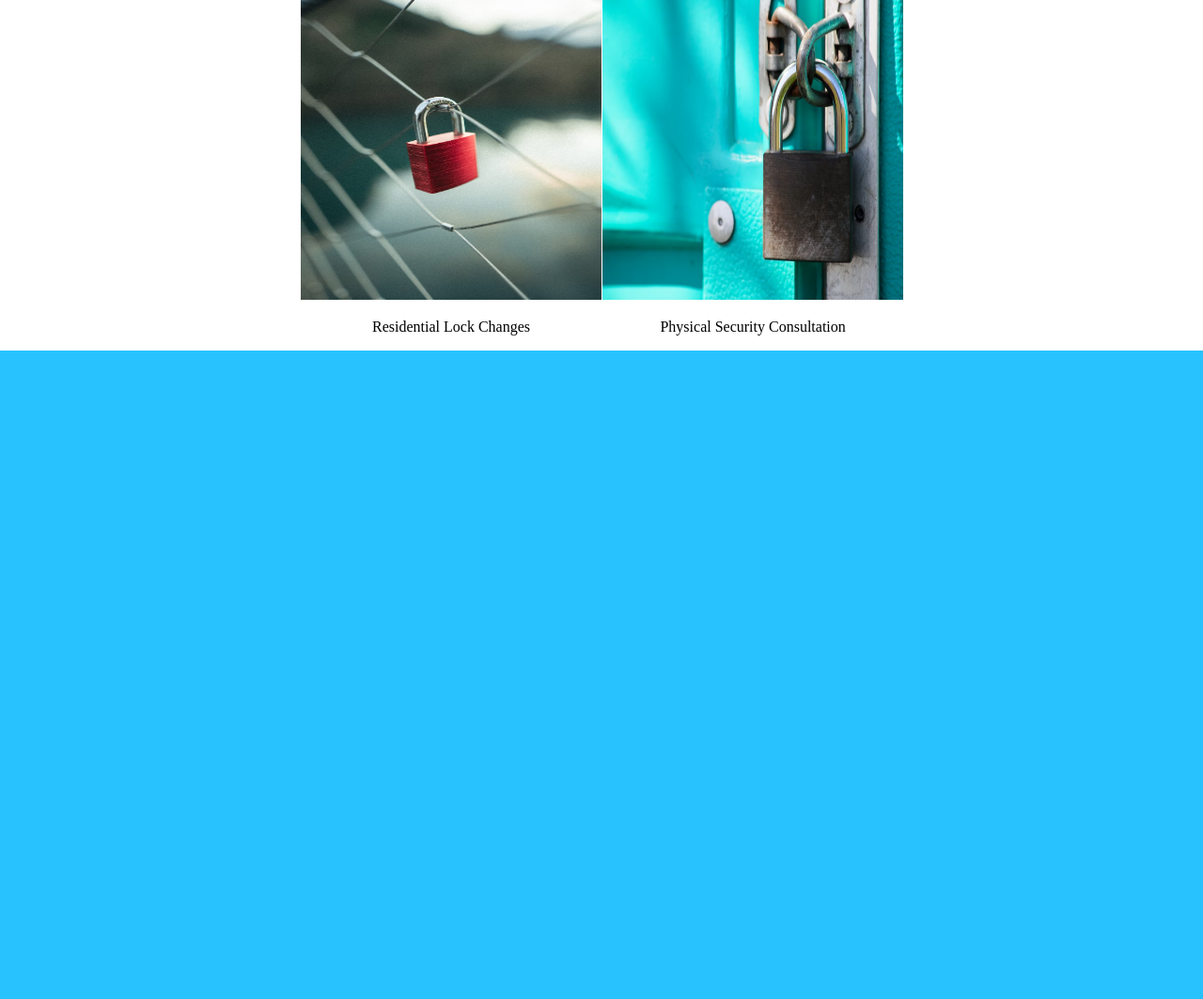
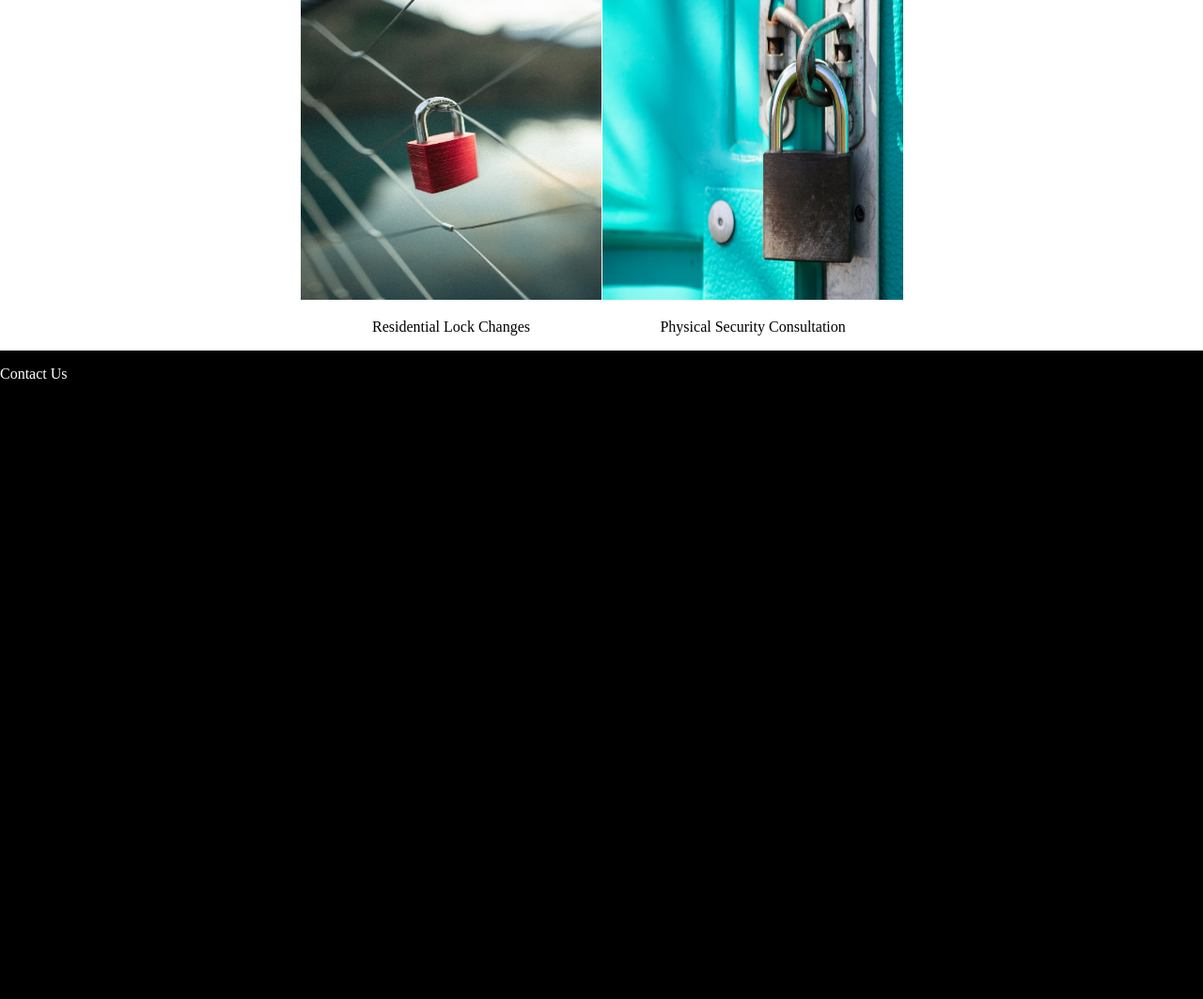
Before and after one commit to vent-dev/locksmith-site, a PHP site: page / in a window 1280 px wide. Shown: the part 2901-3964 px from the top of the page at 94% size. Before the commit the page ends 3274 px from the top, so only its background shows below. Run offline with PHP 8.4, Linux system fonts and the light colour scheme; some libraries are stand-ins or nearby versions.

Commit message:
Started addition of contact us section

```diff
--- a/index.html
+++ b/index.html
@@ -98,6 +98,10 @@
         </div>
     </div>
 
+    <div class="contact-us">
+        <p>Contact Us</p>
+    </div>
+
     <!-- <div class="footer">
         Lorem ipsum, dolor sit amet consectetur adipisicing elit. Similique, tempora quidem! Maiores distinctio ratione maxime, necessitatibus sequi iusto rerum omnis nemo quis nisi iure cumque laborum qui minus veniam mollitia!
     </div> -->
--- a/style.css
+++ b/style.css
@@ -153,6 +153,12 @@ html, body {
     height: 20rem;
 }
 
+.contact-us {
+    background-color: black;
+    color: white;
+    padding-bottom: 40rem;
+}
+
 /* .footer {
     text-align: center;
 } */
```
